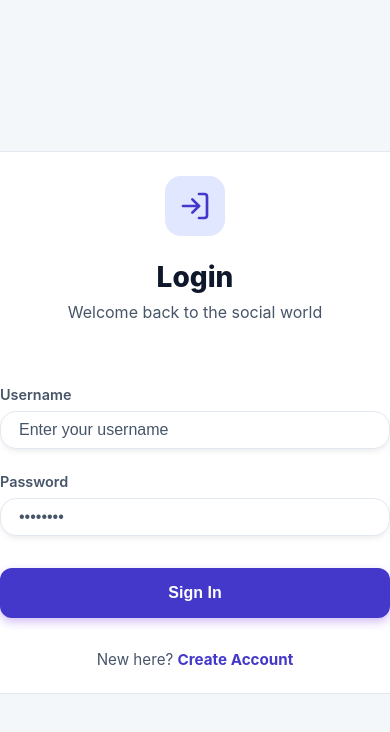
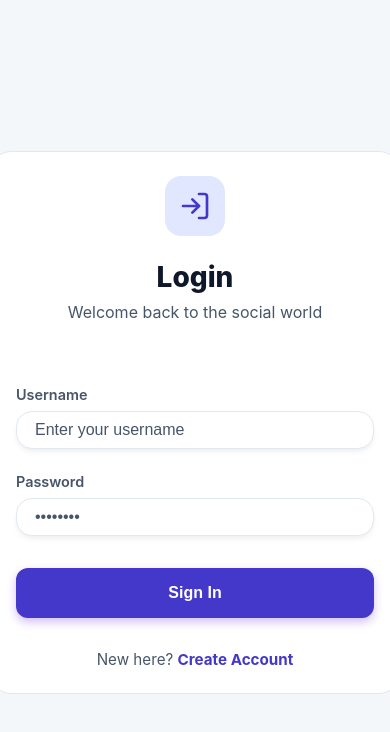
Before and after one commit to AswinRaj-M/chat-application, a React (Vite) app in the folder client/: page /login in a window 390 px wide. Shown: the top 732 px of the page. Built offline with nearby package versions, Linux system fonts and the light colour scheme; no server answers.

Commit message:
feat: Initialize new Vite React project with authentication, chat UI, and call overlay components, including comprehensive styling.

```diff
--- a/client/package.json
+++ b/client/package.json
@@ -22,6 +22,7 @@
         "simple-peer": "^9.11.1",
         "socket.io-client": "^4.8.3",
         "sonner": "^2.0.7",
+        "stream-browserify": "^3.0.0",
         "util": "^0.12.5"
     },
     "devDependencies": {
--- a/client/src/components/auth/Login.jsx
+++ b/client/src/components/auth/Login.jsx
@@ -38,7 +38,7 @@ const Login = () => {
     };
 
     return (
-        <div className="mobile-padding" style={{ height: '100vh', display: 'flex', alignItems: 'center', justifyContent: 'center', background: 'var(--bg-app)' }}>
+        <div className="auth-page">
             <div className="section-card" style={{ padding: 'clamp(1.5rem, 5vw, 3rem)', width: '100%', maxWidth: '400px', flex: 'none', borderRadius: 'var(--radius-xl)' }}>
                 <div style={{ textAlign: 'center', marginBottom: '2rem' }}>
                     <div style={{ background: 'var(--accent-light)', color: 'var(--accent)', width: '60px', height: '60px', borderRadius: '16px', display: 'flex', alignItems: 'center', justifyContent: 'center', margin: '0 auto 1.5rem auto' }}>
--- a/client/src/components/auth/Signup.jsx
+++ b/client/src/components/auth/Signup.jsx
@@ -48,7 +48,7 @@ const Signup = () => {
     };
 
     return (
-        <div className="mobile-padding" style={{ minHeight: '100vh', display: 'flex', alignItems: 'center', justifyContent: 'center', background: 'var(--bg-app)', padding: '2rem 1rem' }}>
+        <div className="auth-page">
             <div className="section-card" style={{ padding: 'clamp(1.5rem, 5vw, 3rem)', width: '100%', maxWidth: '400px', flex: 'none', borderRadius: 'var(--radius-xl)' }}>
                 <div style={{ textAlign: 'center', marginBottom: '2rem' }}>
                     <div style={{ background: 'var(--accent-light)', color: 'var(--accent)', width: '60px', height: '60px', borderRadius: '16px', display: 'flex', alignItems: 'center', justifyContent: 'center', margin: '0 auto 1.5rem auto' }}>
--- a/client/src/components/call/CallOverlay.jsx
+++ b/client/src/components/call/CallOverlay.jsx
@@ -5,7 +5,7 @@ import { SocketContext } from '../../context/SocketContext';
 
 const CallOverlay = () => {
     const {
-        call, callAccepted, myVideo, userVideo,
+        call, callAccepted, myVideo, userVideo, stream,
         callEnded, leaveCall, rejectCall, toggleMute, isMuted, answerCall, getMedia,
         isCalling, remoteStream
     } = useContext(SocketContext);
@@ -13,6 +13,17 @@ const CallOverlay = () => {
     const [duration, setDuration] = useState(0);
     const [isSpeakerOn, setIsSpeakerOn] = useState(true);
     const audioRef = useRef(null);
+
+    const isInitiator = isCalling && !callAccepted;
+    const isReceiver = call.isReceivingCall && !callAccepted;
+    const isActive = callAccepted && !callEnded;
+
+    // Sync local video stream
+    useEffect(() => {
+        if (myVideo.current && stream) {
+            myVideo.current.srcObject = stream;
+        }
+    }, [stream, myVideo, isActive, isInitiator]);
 
     useEffect(() => {
         if (callAccepted && !callEnded && call.callType === 'audio' && remoteStream) {
@@ -52,9 +63,6 @@ const CallOverlay = () => {
         if (s) answerCall(s);
     };
 
-    const isInitiator = isCalling && !callAccepted;
-    const isReceiver = call.isReceivingCall && !callAccepted;
-    const isActive = callAccepted && !callEnded;
 
     if (callEnded || (!isInitiator && !isReceiver && !isActive)) return null;
 
--- a/client/src/index.css
+++ b/client/src/index.css
@@ -93,8 +93,9 @@ body {
 }
 
 #root {
-  height: 100vh;
-  overflow: hidden;
+  min-height: 100vh;
+  display: flex;
+  flex-direction: column;
 }
 
 .home-container, .dashboard-shell {
@@ -108,6 +109,19 @@ body {
   overflow: hidden;
   position: relative;
   transition: all 0.3s ease;
+  flex-shrink: 0;
+}
+
+.auth-page {
+  min-height: 100vh;
+  width: 100%;
+  display: flex;
+  align-items: center;
+  justify-content: center;
+  padding: 2rem 1rem;
+  box-sizing: border-box;
+  overflow-y: auto;
+  background-color: var(--bg-app);
 }
 
 .main-nav {
@@ -586,23 +600,36 @@ body {
   }
 
   .chat-input-row {
-    padding: 0.75rem 1rem;
-    padding-bottom: calc(0.75rem + env(safe-area-inset-bottom, 0px));
-    gap: 0.75rem;
+    padding: 0.5rem 0.75rem;
+    padding-bottom: calc(0.5rem + env(safe-area-inset-bottom, 0px));
+    gap: 0.5rem;
   }
 
   .input-container {
-    padding: 0.6rem 0.75rem;
+    padding: 0.5rem 0.75rem;
     gap: 0.5rem;
+    border-radius: 20px;
+  }
+
+  .input-container input {
+    font-size: 0.9rem;
+    min-width: 0; /* Prevent input from expanding beyond container */
   }
 
   .input-icons {
-    gap: 0.5rem;
+    gap: 0.25rem;
+  }
+
+  /* Hide secondary icons on very small screens to save space if needed */
+  @media (max-width: 360px) {
+    .input-icons span:not(:first-child) {
+      display: none;
+    }
   }
 
   .voice-btn {
-    width: 44px;
-    height: 44px;
+    width: 40px;
+    height: 40px;
     flex-shrink: 0;
   }
 
--- a/client/vite.config.js
+++ b/client/vite.config.js
@@ -5,11 +5,14 @@ import react from '@vitejs/plugin-react'
 export default defineConfig({
     plugins: [react()],
     define: {
-        global: 'window', // Fix for simple-peer
+        'global': 'window',
     },
     resolve: {
         alias: {
+            process: 'process/browser',
             util: 'util',
+            buffer: 'buffer',
+            stream: 'stream-browserify',
         },
     },
 })
```
Also changed, not shown: 1 other file (tests, documents, lock files or other folders).
